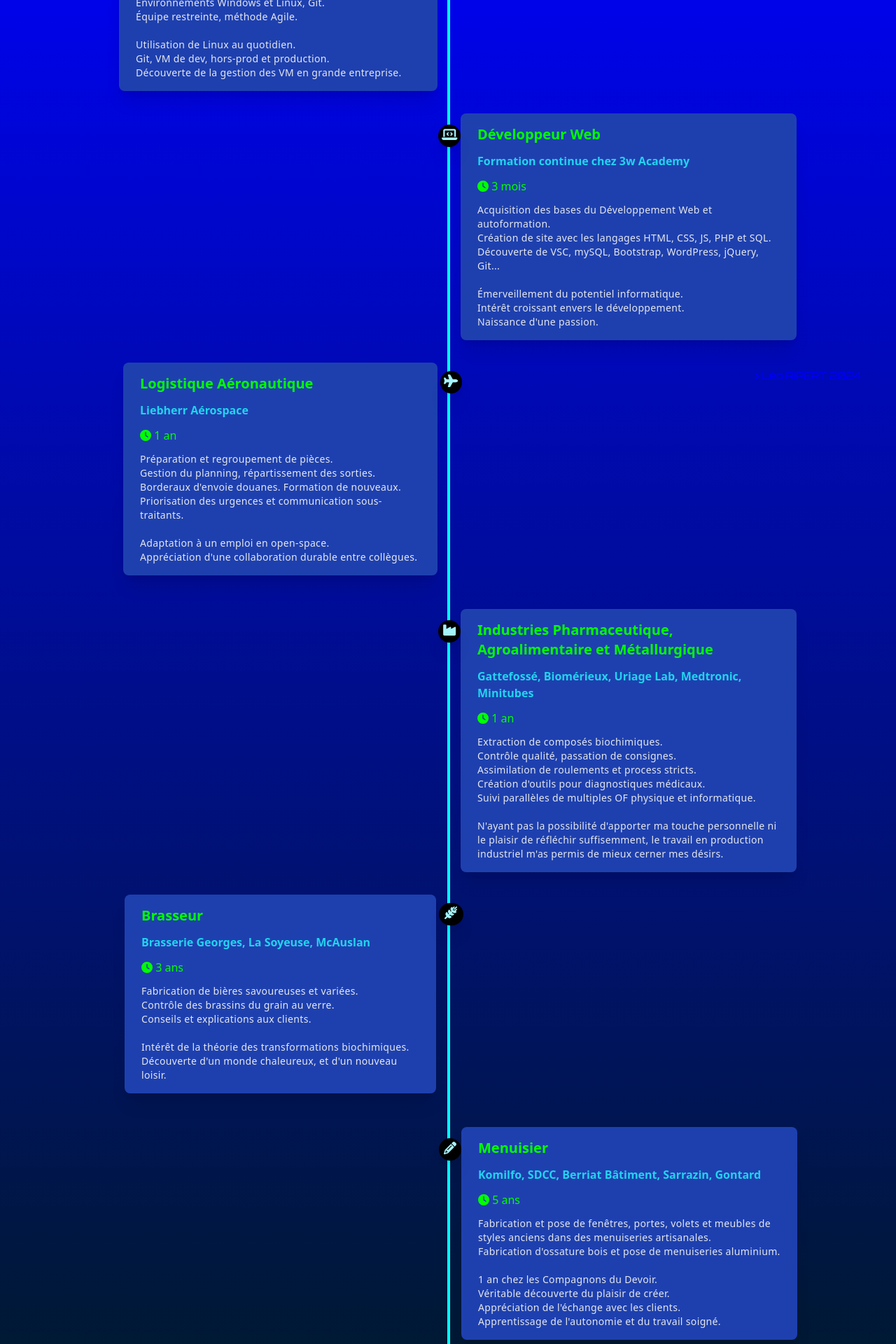
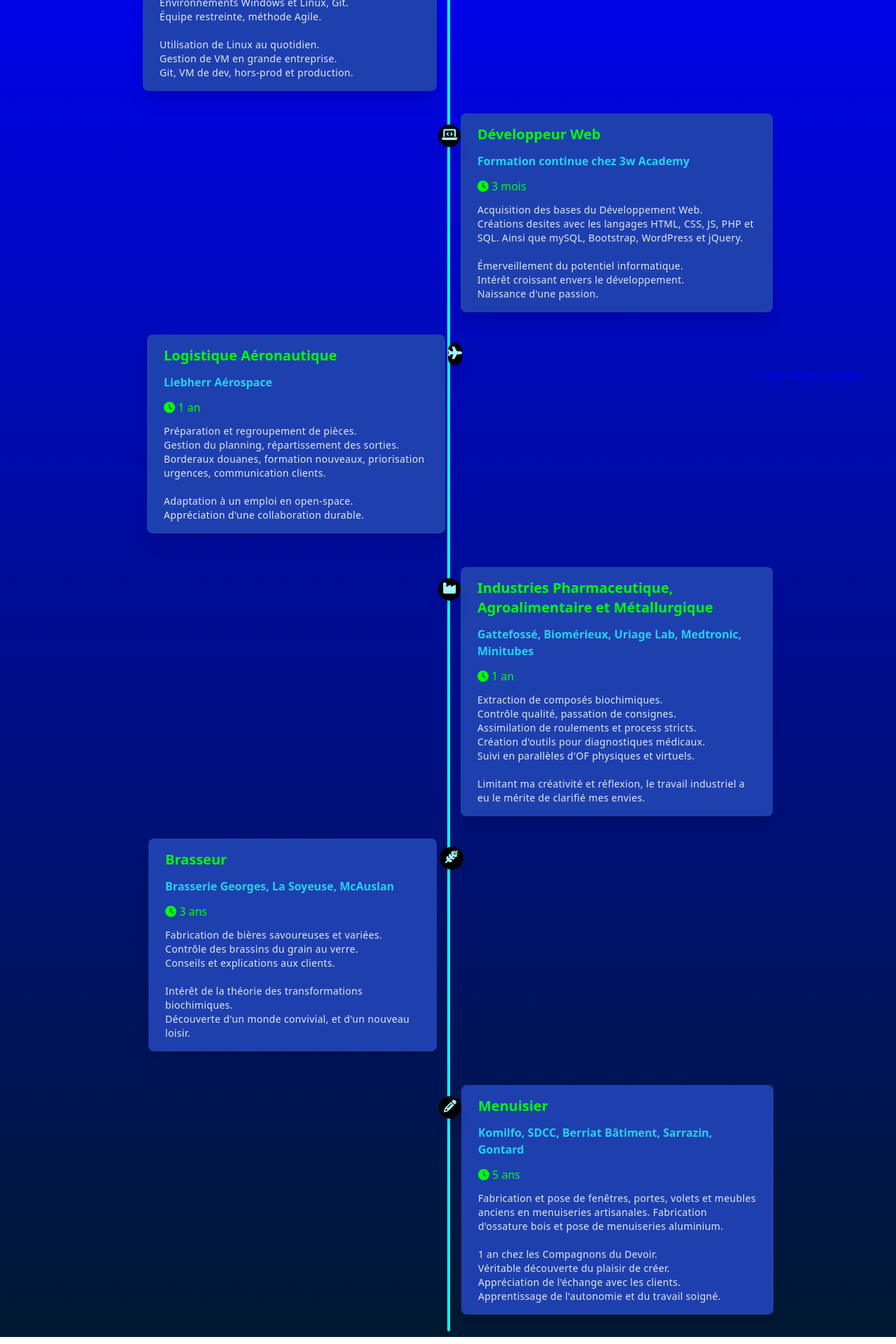
Before and after one commit to undefined-giter/ecv, a React (Vite) app: page /Curriculum in a window 1280 px wide. Shown: the part 240-2160 px from the top of the page at 70% size. Built offline with nearby package versions, Linux system fonts and the light colour scheme.

Commit message:
:recycle:Improve of curriculum render and fixed some bug

```diff
--- a/index.html
+++ b/index.html
@@ -1,7 +1,7 @@
 <!doctype html>
 <html lang="en" class="dark">
   <head>
-    <base href="%PUBLIC_URL%/">
+    <!-- <base href="%PUBLIC_URL%/"> -->
     <meta charset="UTF-8" />
     <meta name="viewport" content="width=device-width, initial-scale=1.0" />
     <script src="https://translate.google.com/translate_a/element.js?cb=googleTranslateElementInit"></script>
--- a/src/components/Creations/Creations.jsx
+++ b/src/components/Creations/Creations.jsx
@@ -40,7 +40,7 @@
           </CreationCard>
         </div>
       </div>
-      <div className='text-left md:text-center p-2'>
+      <div className='text-left md:text-center p-1 mb-8 md:mb-0'>
         D'autres anciens projets sur mon <a href="https://github.com/undefined-giter?tab=repositories" target='_blank' className='font-bold'>github↗️</a>
       </div>
       <Footer />
--- a/src/components/Curriculum/Card.jsx
+++ b/src/components/Curriculum/Card.jsx
@@ -32,9 +32,9 @@
     }
 
     return(
-        <div className={`max-w-[480px] ${goRightIcon ? '-translate-x-1/2 flex' : ''}`}>
+        <div className={` ${isLargeScreen ? 'max-w-[446px]' : 'max-w-[385px] -mr-5'} ${goRightIcon ? '-translate-x-1/2 flex' : ''}`}>
             { !goRightIcon && leftIcon }
-            <div onClick={handleCardClick} className={`rounded-lg shadow-xl px-6 py-4 hover:scale-105 transition-all ${isLargeScreen ? '' : 'ml-3'} ${darkMode ? 'bg-blue-800' : 'bg-cyan-300'}`}>
+            <div onClick={handleCardClick} className={`rounded-lg shadow-xl px-6 py-4 transition-all ${isLargeScreen ? 'hover:scale-105' : 'scale-95 hover:scale-100'} ${darkMode ? 'bg-blue-800' : 'bg-cyan-300'}`}>
                 {
                     !clicked ?
                         <div style={{textAlign: 'left'}}>
--- a/src/components/Curriculum/Curriculum.jsx
+++ b/src/components/Curriculum/Curriculum.jsx
@@ -24,32 +24,32 @@
         <div className={`timeline absolute border-opacity-90 border h-full ${darkMode ? 'border-cyan-500' : 'border-cyan-800'}`} style={{left: 'calc(50% - 1px)', border:'2px solid', borderRadius:'2px'}}></div>
 
           <div className="flex justify-center px-8 mt-4 ml-5">
-            <Card icon={faCode} goRightIcon firstLeftItem title='Développeur' subtitle='Carrefour, Apprentissage en Alternance' duration='1 an' src='2022_analysteInformatique_bac+3.jpg' src2='2022 _adminSystemesInformation_bac+3.jpg' customImgWidth='693px'>Développement et maintenance d'applications internes, principalement en PHP, mais aussi en SQL et JS.<br />Environnements Windows et Linux, Git.<br />Équipe restreinte, méthode Agile.<br /><br />Utilisation de Linux au quotidien.<br />Git, VM de dev, hors-prod et production.<br />Découverte de la gestion des VM en grande entreprise.</Card>
+            <Card icon={faCode} goRightIcon firstLeftItem title='Développeur' subtitle='Carrefour, Apprentissage en Alternance' duration='1 an' src='2022_analysteInformatique_bac+3.jpg' src2='2022 _adminSystemesInformation_bac+3.jpg' customImgWidth='693px'>Développement et maintenance d'applications internes, principalement en PHP, SQL et JS.<br />Environnements Windows et Linux, Git.<br />Équipe restreinte, méthode Agile.<br /><br />Utilisation de Linux au quotidien.<br />Gestion de VM en grande entreprise.<br />Git, VM de dev, hors-prod et production.</Card>
           </div>
 
           <div className="flex justify-end px-8 mb-8 ml-1.5">
             <div className="w-1/2" style={{ marginLeft: 'calc(50% + 15px)' }}>
-              <Card icon={faLaptopCode} title='Développeur Web' subtitle='Formation continue chez 3w Academy' duration='3 mois' src='2020_bac_2.jpg' customImgHeight='252px'>Acquisition des bases du Développement Web et autoformation.<br />Création de site avec les langages HTML, CSS, JS, PHP et SQL.<br />Découverte de VSC, mySQL, Bootstrap, WordPress, jQuery, Git...<br /><br />Émerveillement du potentiel informatique.<br />Intérêt croissant envers le développement.<br />Naissance d'une passion.</Card>
+              <Card icon={faLaptopCode} title='Développeur Web' subtitle='Formation continue chez 3w Academy' duration='3 mois' src='2020_bac_2.jpg' customImgHeight='252px'>Acquisition des bases du Développement Web.<br />Créations desites avec les langages HTML, CSS, JS, PHP et SQL. Ainsi que mySQL, Bootstrap, WordPress et jQuery.<br /><br />Émerveillement du potentiel informatique.<br />Intérêt croissant envers le développement.<br />Naissance d'une passion.</Card>
             </div>
           </div>
 
           <div className="flex justify-center px-8 mb-4 ml-8">
-            <Card icon={faPlane} goRightIcon title='Logistique Aéronautique' subtitle='Liebherr Aérospace' duration='1 an'>Préparation et regroupement de pièces.<br />Gestion du planning, répartissement des sorties.<br />Borderaux d'envoie douanes. Formation de nouveaux.<br />Priorisation des urgences et communication sous-traitants.<br /><br />Adaptation à un emploi en open-space.<br />Appréciation d'une collaboration durable entre collègues.</Card>
+            <Card icon={faPlane} goRightIcon title='Logistique Aéronautique' subtitle='Liebherr Aérospace' duration='1 an'>Préparation et regroupement de pièces.<br />Gestion du planning, répartissement des sorties.<br />Borderaux douanes, formation nouveaux, priorisation urgences, communication clients.<br /><br />Adaptation à un emploi en open-space.<br />Appréciation d'une collaboration durable.</Card>
           </div>
 
           <div className="flex justify-end px-8 mb-8 ml-1.5">
             <div className="w-1/2" style={{ marginLeft: 'calc(50% + 15px)' }}>
-              <Card icon={faIndustry} title='Industries Pharmaceutique, Agroalimentaire et Métallurgique' breakIt subtitle='Gattefossé, Biomérieux, Uriage Lab, Medtronic, Minitubes' duration='1 an'>Extraction de composés biochimiques.<br />Contrôle qualité, passation de consignes.<br />Assimilation de roulements et process stricts.<br />Création d'outils pour diagnostiques médicaux.<br />Suivi parallèles de multiples OF physique et informatique.<br /><br />N'ayant pas la possibilité d'apporter ma touche personnelle ni le plaisir de réfléchir suffisemment, le travail en production industriel m'as permis de mieux cerner mes désirs.</Card>
+              <Card icon={faIndustry} title='Industries Pharmaceutique, Agroalimentaire et Métallurgique' breakIt subtitle='Gattefossé, Biomérieux, Uriage Lab, Medtronic, Minitubes' duration='1 an'>Extraction de composés biochimiques.<br />Contrôle qualité, passation de consignes.<br />Assimilation de roulements et process stricts.<br />Création d'outils pour diagnostiques médicaux.<br />Suivi en parallèles d'OF physiques et virtuels.<br /><br />Limitant ma créativité et réflexion, le travail industriel a eu le mérite de clarifié mes envies.</Card>
             </div>
           </div>
 
           <div className="flex justify-center px-8 mb-4 ml-9">
-              <Card icon={faWheatAwn} goRightIcon lastLeftItem title='Brasseur' subtitle='Brasserie Georges, La Soyeuse, McAuslan' duration='3 ans' src='2014_bac_pro.jpg' customImgWidth='394px' customImgHeight='232px'>Fabrication de bières savoureuses et variées.<br />Contrôle des brassins du grain au verre.<br />Conseils et explications aux clients.<br /><br />Intérêt de la théorie des transformations biochimiques.<br />Découverte d'un monde chaleureux, et d'un nouveau loisir.</Card>
+              <Card icon={faWheatAwn} goRightIcon lastLeftItem title='Brasseur' subtitle='Brasserie Georges, La Soyeuse, McAuslan' duration='3 ans' src='2014_bac_pro.jpg' customImgWidth='394px' customImgHeight='232px'>Fabrication de bières savoureuses et variées.<br />Contrôle des brassins du grain au verre.<br />Conseils et explications aux clients.<br /><br />Intérêt de la théorie des transformations biochimiques.<br />Découverte d'un monde convivial, et d'un nouveau loisir.</Card>
           </div>
 
           <div className="flex justify-end w-full px-8 mb-6 ml-1">
             <div className="w-1/2" style={{ marginLeft: 'calc(50% + 15px)' }}>
-              <Card icon={faPencil} title='Menuisier' subtitle='Komilfo, SDCC, Berriat Bâtiment, Sarrazin, Gontard' duration='5 ans' src='2010_cap_fab_men.jpg' src2='2011_cap_ins_men.jpg' customImgWidth='240px' customImgHeight='272px'>Fabrication et pose de fenêtres, portes, volets et meubles de styles anciens dans des menuiseries artisanales.<br />Fabrication d'ossature bois et pose de menuiseries aluminium.<br /><br />1 an chez les Compagnons du Devoir.<br />Véritable découverte du plaisir de créer.<br />Appréciation de l'échange avec les clients.<br />Apprentissage de l'autonomie et du travail soigné.</Card>
+              <Card icon={faPencil} title='Menuisier' subtitle='Komilfo, SDCC, Berriat Bâtiment, Sarrazin, Gontard' duration='5 ans' src='2010_cap_fab_men.jpg' src2='2011_cap_ins_men.jpg' customImgWidth='240px' customImgHeight='272px'>Fabrication et pose de fenêtres, portes, volets et meubles anciens en menuiseries artisanales. Fabrication d'ossature bois et pose de menuiseries aluminium.<br /><br />1 an chez les Compagnons du Devoir.<br />Véritable découverte du plaisir de créer.<br />Appréciation de l'échange avec les clients.<br />Apprentissage de l'autonomie et du travail soigné.</Card>
             </div>
           </div>
         </div>
@@ -63,12 +63,12 @@
           <div className="relative mb-2">
             <div className="timeline absolute border-cyan-500 h-full border -translate-x-2.5 translate-y-4" style={{border:'2px solid', borderRadius:'2px'}}></div>
 
-            <Card icon={faCode} title='Développeur' subtitle='Carrefour, Apprentissage en Alternance' duration='1 an' src='2022_analysteInformatique_bac+3.jpg' src2='2022 _adminSystemesInformation_bac+3.jpg'>Développement et maintenance d'applications internes.<br />Principalement en PHP, mais aussi en SQL et JS.<br />Environnements Windows et Linux, Git.<br />Équipe restreinte, méthode Agile.<br /><br />Utilisation quotidienne de Linux.<br />Git, VM de dev, hors-prod et production.<br />Découverte de la gestion des VM en grande entreprise.</Card>
-            <Card icon={faLaptopCode} title='Développeur Web' subtitle='Formation continue chez 3w Academy' duration='3 mois' src='2020_bac_2.jpg'>Acquisition des bases du Développement Web.<br />Création de site avec les langages HTML, CSS, JS, PHP et SQL.<br />Découverte de VSC, mySQL, Bootstrap, WordPress, jQuery, Git et logiciels annexes.<br /><br />Émerveillement du potentiel informatique.<br />Intérêt croissant envers le développement.<br />Naissance d'une passion.</Card>
-            <Card icon={faPlane} title='Logistique Aéronautique' subtitle='Liebherr Aérospace' duration='1 an'>Préparation et regroupement de pièces.<br />Gestion du planning, répartissement des sorties.<br />Borderaux d'envoie douanes. Formation de nouveaux.<br />Priorisation des urgences et communication sous-traitants.<br /><br />Adaptation à un emploi en open-space.<br />Appréciation d'une collaboration durable entre collègues.</Card>
-            <Card icon={faIndustry} title='Industries Pharmaceutique, Agroalimentaire et Métallurgique' breakIt subtitle='Gattefossé, Biomérieux, Uriage Lab, Medtronic, Minitubes' duration='1 an'>Extraction de composés biochimiques.<br />Contrôle qualité, passation de consignes.<br />Assimilation de roulements et process stricts.<br />Création d'outils pour diagnostiques médicaux.<br />Suivi parallèles de multiples OF physique et informatique.<br /><br />N'ayant pas la possibilité d'apporter ma touche personnelle ni le plaisir de réfléchir suffisemment, le travail en production industriel m'as permis de mieux cerner mes désirs.</Card>
-            <Card icon={faWheatAwn} title='Brasseur' subtitle='Brasserie Georges, La Soyeuse, McAuslan' duration='3 ans' src='2014_bac_pro.jpg' customImgHeight='232px'>Fabrication de bières savoureuses et variées.<br />Contrôle des brassins du grain au verre.<br />Conseils et explications aux clients.<br /><br />Intérêt de la théorie des transformations biochimiques.<br />Découverte d'un monde chaleureux, et d'un nouveau loisir.</Card>
-            <Card icon={faPencil} title='Menuisier' subtitle='Komilfo, SDCC, Berriat Bâtiment, Sarrazin, Gontard' duration='5 ans' src='2010_cap_fab_men.jpg' src2='2011_cap_ins_men.jpg' customImgHeight='272px'>Fabrication et pose de fenêtres, portes, volets et meubles de styles anciens dans des menuiseries artisanales.<br />Fabrication d'ossature bois et pose de menuiseries aluminium.<br /><br />1 an chez les Compagnons du Devoir.<br />Véritable découverte du plaisir de créer.<br />Appréciation de l'échange avec les clients.<br />Apprentissage de l'autonomie et du travail soigné.</Card>
+            <Card icon={faCode} title='Développeur' subtitle='Carrefour, Apprentissage en Alternance' duration='1 an' src='2022_analysteInformatique_bac+3.jpg' src2='2022 _adminSystemesInformation_bac+3.jpg'>Développement et maintenance d'applications internes, principalement en PHP, SQL et JS.<br />Environnements Windows et Linux, Git.<br />Équipe restreinte, méthode Agile.<br /><br />Utilisation quotidienne de Linux.<br />Gestion de VM en grande entreprise.<br />Git, VM de dev, hors-prod et production.</Card>
+            <Card icon={faLaptopCode} title='Développeur Web' subtitle='Formation continue chez 3w Academy' duration='3 mois' src='2020_bac_2.jpg'>Acquisition des bases du Développement Web.<br />Créations desites avec les langages HTML, CSS, JS, PHP et SQL. Ainsi que mySQL, Bootstrap, WordPress et jQuery.<br /><br />Émerveillement du potentiel informatique.<br />Intérêt croissant envers le développement.<br />Naissance d'une passion.</Card>
+            <Card icon={faPlane} title='Logistique Aéronautique' subtitle='Liebherr Aérospace' duration='1 an'>Préparation et regroupement de pièces.<br />Gestion du planning, répartissement des sorties.<br />Borderaux douanes, formation de nouveaux, priorisation urgences, communication clients.<br /><br />Adaptation à un emploi en open-space.<br />Appréciation d'une collaboration durable.</Card>
+            <Card icon={faIndustry} title='Industries Pharmaceutique, Agroalimentaire et Métallurgique' breakIt subtitle='Gattefossé, Biomérieux, Uriage Lab, Medtronic, Minitubes' duration='1 an'>Extraction de composés biochimiques.<br />Contrôle qualité, passation de consignes.<br />Assimilation de roulements et process stricts.<br />Création d'outils pour diagnostiques médicaux.<br />Suivi en parallèles d'OF physiques et virtuels.<br /><br />Limitant ma créativité et réflexion, le travail industriel a eu le mérite de clarifié mes envies.</Card>
+            <Card icon={faWheatAwn} title='Brasseur' subtitle='Brasserie Georges, La Soyeuse, McAuslan' duration='3 ans' src='2014_bac_pro.jpg' customImgHeight='252px'>Fabrication de bières savoureuses et variées.<br />Contrôle des brassins du grain au verre.<br />Conseils et explications aux clients.<br /><br />Intérêt de la théorie des transformations biochimiques. Découverte d'un monde convivial, et d'un nouveau loisir.</Card>
+            <Card icon={faPencil} title='Menuisier' subtitle='Komilfo, SDCC, Berriat Bâtiment, Sarrazin, Gontard' duration='5 ans' src='2010_cap_fab_men.jpg' src2='2011_cap_ins_men.jpg' customImgHeight='336px'>Fabrication et pose de fenêtres, portes, volets et meubles anciens en menuiseries artisanales. Fabrication d'ossature bois et pose de menuiseries aluminium.<br /><br />1 an chez les Compagnons du Devoir.<br />Véritable découverte du plaisir de créer.<br />Appréciation de l'échange avec les clients.<br />Développement de l'autonomie et travail soigné.</Card>
           </div>
         </div>
         <Footer />
--- a/src/components/Goal/Goal.jsx
+++ b/src/components/Goal/Goal.jsx
@@ -33,8 +33,8 @@
   ]
 
 
-  return <div className='px-4'>
-    <div className={`-translate-x-3 ${s.inner_tab_div} ${darkMode ? '' : s.inner_tab_div_light}`}>
+  return <div className='px-4 mt-2'>
+    <div className={`${s.inner_tab_div} ${darkMode ? '' : s.inner_tab_div_light}`}>
       <button onClick={() => setTabSelected(0)} className={`${s.tabs} ${s.left_tab} ${!tabSelected ? s.selected : ''} ${!darkMode & !tabSelected ? s.selected_light : ''} ${!darkMode ? s.tabs_light : ''}`}>Professionnelle</button>
       <span  className={s.separator}>|</span>
       <button onClick={() => setTabSelected(1)} className={`${s.tabs} ${s.right_tab} ${tabSelected ? s.selected : ''} ${!darkMode & tabSelected ? s.selected_light : ''} ${!darkMode ? s.tabs_light : ''}`}>personnelle</button>
@@ -73,7 +73,7 @@
           <div className='relative'>
             <p className='absolute left-1/2 -translate-x-1/2 -translate-y-3.5 z-10 text-xs'>Habitant de l'agglomération lyonnaise</p>
             <div className={darkMode ? s.dark_iframe_map : ''}>
-              <iframe src="https://www.google.com/maps/embed?pb=!1m18!1m12!1m3!1d62978.12976235903!2d4.81781879230826!3d45.76585083713645!2m3!1f0!2f0!3f0!3m2!1i1024!2i768!4f13.1!3m3!1m2!1s0x47f4ea516ae88797%3A0x408ab2ae4bb21f0!2sLyon!5e0!3m2!1sfr!2sfr!4v1709564000993!5m2!1sfr!2sfr?entry=ttu" style={{border:0, width: '100%', maxWidth: '750px', height: '370px', maxHeight: '400px'}} allowFullScreen loading="lazy" referrerPolicy="no-referrer-when-downgrade"></iframe>
+              <iframe src="https://www.google.com/maps/embed?pb=!1m18!1m12!1m3!1d62978.12976235903!2d4.81781879230826!3d45.76585083713645!2m3!1f0!2f0!3f0!3m2!1i1024!2i768!4f13.1!3m3!1m2!1s0x47f4ea516ae88797%3A0x408ab2ae4bb21f0!2sLyon!5e0!3m2!1sfr!2sfr!4v1709564000993!5m2!1sfr!2sfr?entry=ttu" style={{border:0, width: '100%', maxWidth: '750px', height: '300px'}} allowFullScreen loading="lazy" referrerPolicy="no-referrer-when-downgrade"></iframe>
             </div>
           </div>
         </div>
--- a/src/components/Homepage/Homepage.jsx
+++ b/src/components/Homepage/Homepage.jsx
@@ -94,7 +94,6 @@
           <a href="/docs/LM_RIPERTLéo_Développeur.pdf" target="_blank" className={`${s.docs} ${!darkMode ? s.docs_light : ''} ${!isMiddleScreen ? 'mt-2' : ''}`} id="lm" >Télécharger LM</a>
         </div>
         <br />
-        <br />
         <div id='contact'>
           <button onClick={openModal} className={`${s.docs} ${!darkMode ? s.docs_light : ''} ${!welcomeDoneOnce ? s.hide : s.mail_show} text-4xl`}>📧</button>
           <Modal isOpen={isModalOpen} onClose={closeModal}>
--- a/src/components/Menu/style.module.css
+++ b/src/components/Menu/style.module.css
@@ -82,6 +82,8 @@
 
 h1{text-align: center;}
 
+ul{align-items:start;}
+
 .outlet{padding-top: 50px;}
 
 
@@ -90,6 +92,7 @@
     color: var(--cyan);
     background: var(--blue);
     border-radius: 1em;
+    text-align: start;
 }
 .transform_translate{transform: translateX(-45px)}
 
--- a/src/components/Modal/Modal.jsx
+++ b/src/components/Modal/Modal.jsx
@@ -12,7 +12,7 @@
     <div className="fixed inset-0 z-50 flex justify-center items-center" style={{background: `rgba(${darkMode ? '0, 0, 185' : '0, 255, 255'}, 0.8)`}}>
         <div className='-translate-y-4'>
             {children}
-            <button id='close' onClick={onClose} className="mt-2 ml-4 px-2 py-1 bg-red-500 text-white rounded hover:bg-red-700 transition duration-300">Fermer</button>
+            <button id='close' onClick={onClose} className="mt-2 -ml-12 px-2 py-1 -translate-x-12 bg-red-500 text-white rounded hover:bg-red-700 transition duration-300">Fermer</button>
         </div>
     </div>,
     document.body
--- a/src/index.css
+++ b/src/index.css
@@ -22,8 +22,8 @@
     margin: 0;
     padding: 0;
     width: 100%;
+    min-height: 100vh;
 }
-body{min-height: 100vh !important;}
 
 p, h1, h2, h5, h6{
     cursor: default;
```
Also changed, not shown: src/reset.css (line endings or trailing spaces).
